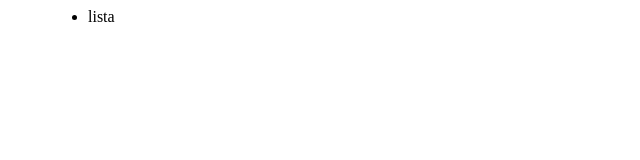
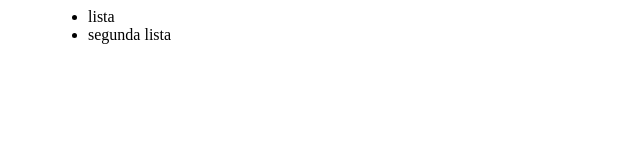
Before and after one commit to cheko506/testMac, a plain HTML site: page index.html in a window 1280 px wide. Shown: the full height of the page, 0-640 px from the left. Drawn offline with Linux system fonts and the light colour scheme.

Commit message:
añadi otro elemento a la lista

```diff
--- a/index.html
+++ b/index.html
@@ -6,6 +6,7 @@
 	<menu>
 		<ul>
 			<li>lista</li>
+			<li>segunda lista</li>
 		</ul>
 	</menu>
 </body>
```
